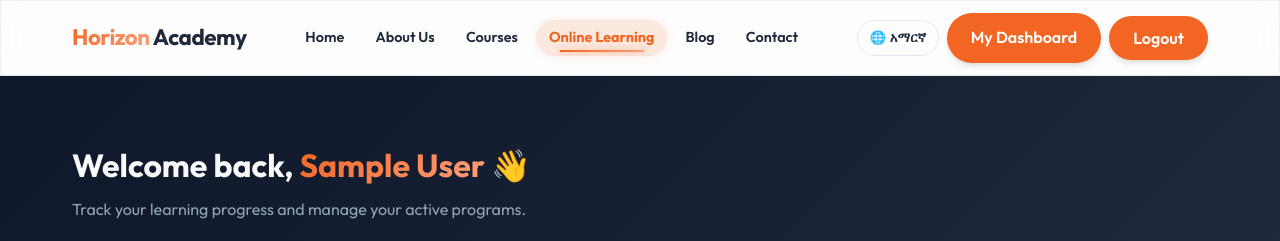
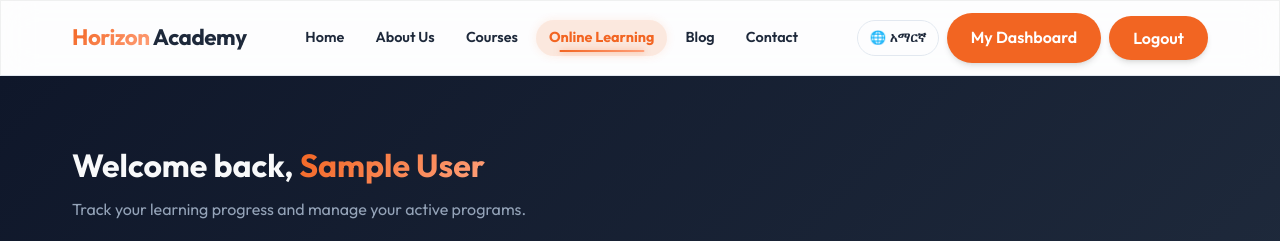
Before and after one commit to eyuelgenet11/horizon-academy, a Next.js app: page /learning-portal in a window 1280 px wide. Shown: the top 241 px of the page. Built offline with nearby package versions, Linux system fonts and the light colour scheme; no server answers; the database is empty; sample sign-in values are in the browser's storage; what @react-pdf/renderer would draw is missing.

Commit message:
Remove waving hand emoji from Learning Portal dashboard greeting

```diff
--- a/src/app/learning-portal/page.js
+++ b/src/app/learning-portal/page.js
@@ -59,7 +59,7 @@ export default async function LearningPortalPage() {
     <div className="portal-page">
       <section className="portal-hero">
         <div className="container">
-          <h1>Welcome back, <span className="text-gradient">{session.user.name}</span> 👋</h1>
+          <h1>Welcome back, <span className="text-gradient">{session.user.name}</span></h1>
           <p className="portal-subtitle">Track your learning progress and manage your active programs.</p>
         </div>
       </section>
```
